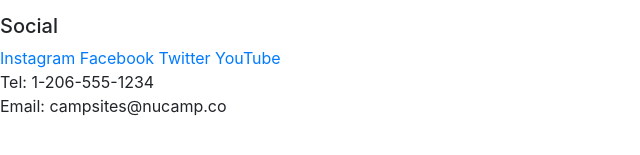
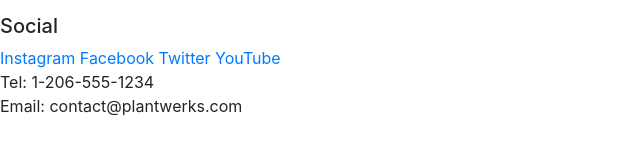
Before and after one commit to m-o-crows/Plant-Werks, a website: page about.html in a window 1280 px wide. Shown: the part 565-720 px from the top of the page, 0-640 px from the left. Drawn offline with nearby package versions, Linux system fonts and the light colour scheme.

Commit message:
Add Email Address

```diff
--- a/about.html
+++ b/about.html
@@ -76,7 +76,7 @@
         </div>
         <div>
             Tel: 1-206-555-1234<br />
-            Email: campsites@nucamp.co
+            Email: contact@plantwerks.com
         </div>
     </footer>
 
```
Also changed, not shown: contact.html (+1 -1 lines), findus.html (+1 -1 lines), index.html (+1 -1 lines), offerings.html (+1 -1 lines), products.html (+1 -1 lines).
